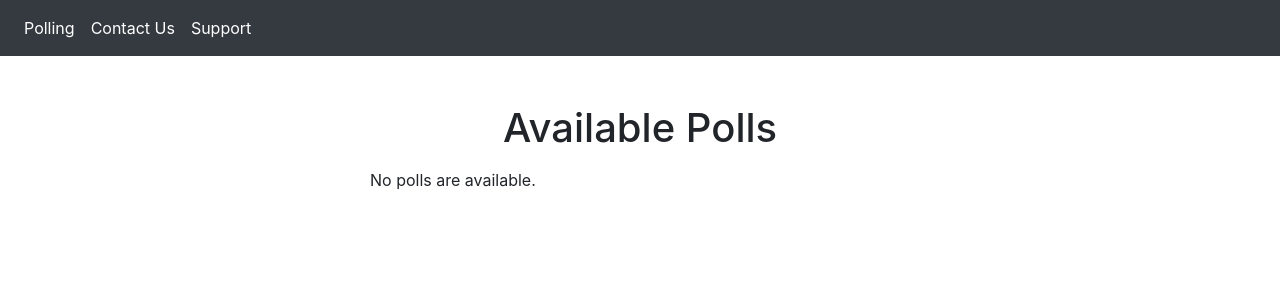
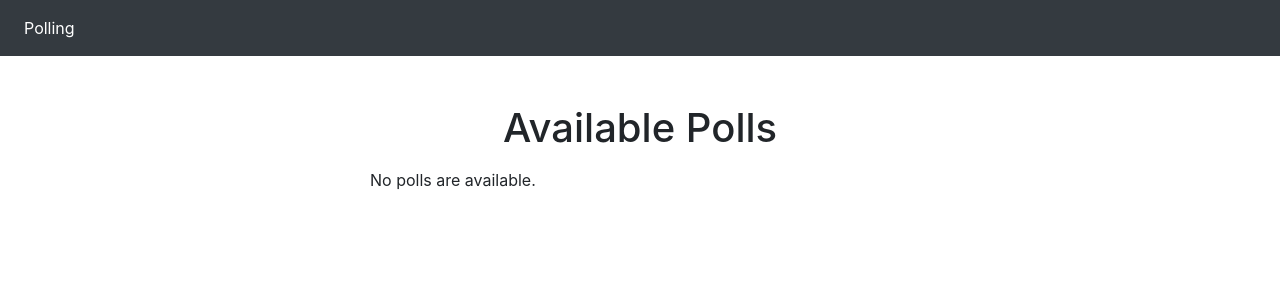
Before and after one commit to amitstspl/ciCdDemo, a Django app: page /polls/ in a window 1280 px wide. Shown: the top 300 px of the page. Run offline with Django 3.2, Linux system fonts and the light colour scheme; data that the repository does not hold is empty; some libraries are stand-ins or nearby versions.

Commit message:
sme changes

```diff
--- a/polling/urls.py
+++ b/polling/urls.py
@@ -15,7 +15,6 @@ Including another URLconf
 """
 from django.contrib import admin
 from django.urls import include, path
-import debug_toolbar
 from django.views.generic import RedirectView
 from polls import views
 
--- a/templates/base.html
+++ b/templates/base.html
@@ -19,14 +19,6 @@
                 <a class="nav-link" href="{% url 'polls:index' %}">Polling</a>
             </li>
 
-            <li class="nav-item active">
-                <a class="nav-link" href=#>Contact Us</a>
-            </li>
-
-            <li class="nav-item active">
-                <a class="nav-link" href=#>Support</a>
-            </li>
-
             </ul>
         </div>
         </nav>
```
Also changed, not shown: 1 other file.
